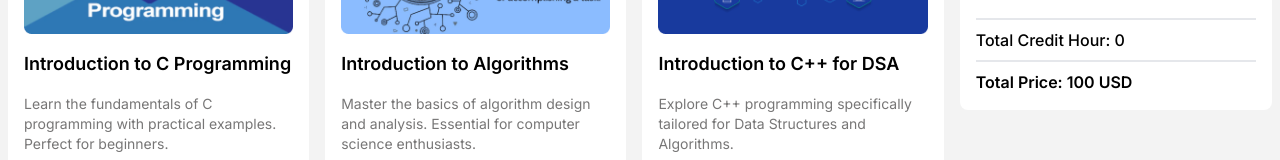
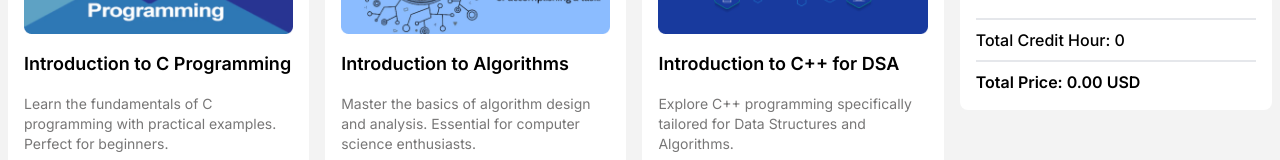
Before and after one commit to mehediy/course-registration, a React (Vite) app: page / in a window 1280 px wide. Shown: the part 204-364 px from the top of the page. Built offline with nearby package versions, Linux system fonts and the light colour scheme.

Commit message:
Calculate total price

```diff
--- a/src/components/Cart/Cart.jsx
+++ b/src/components/Cart/Cart.jsx
@@ -1,6 +1,12 @@
 import React from "react";
 
 const Cart = ({ selectedCourse, creditHour, remainingHour }) => {
+  //   Calculate total price
+  let price = 0;
+  selectedCourse.map((course) => {
+    price = price + course.price;
+  });
+
   return (
     <div className="w-1/4 bg-white p-4 self-start rounded-lg flex flex-col gap-2">
       <h3 className="text-[#2F80ED] text-lg font-bold border-b-2 py-2">
@@ -17,7 +23,7 @@ const Cart = ({ selectedCourse, creditHour, remainingHour }) => {
       <h3 className="border-b-2 border-t-2 py-2 font-medium">
         Total Credit Hour: {creditHour}
       </h3>
-      <h3 className="font-semibold">Total Price: 100 USD</h3>
+      <h3 className="font-semibold">Total Price: {price.toFixed(2)} USD</h3>
     </div>
   );
 };
```
